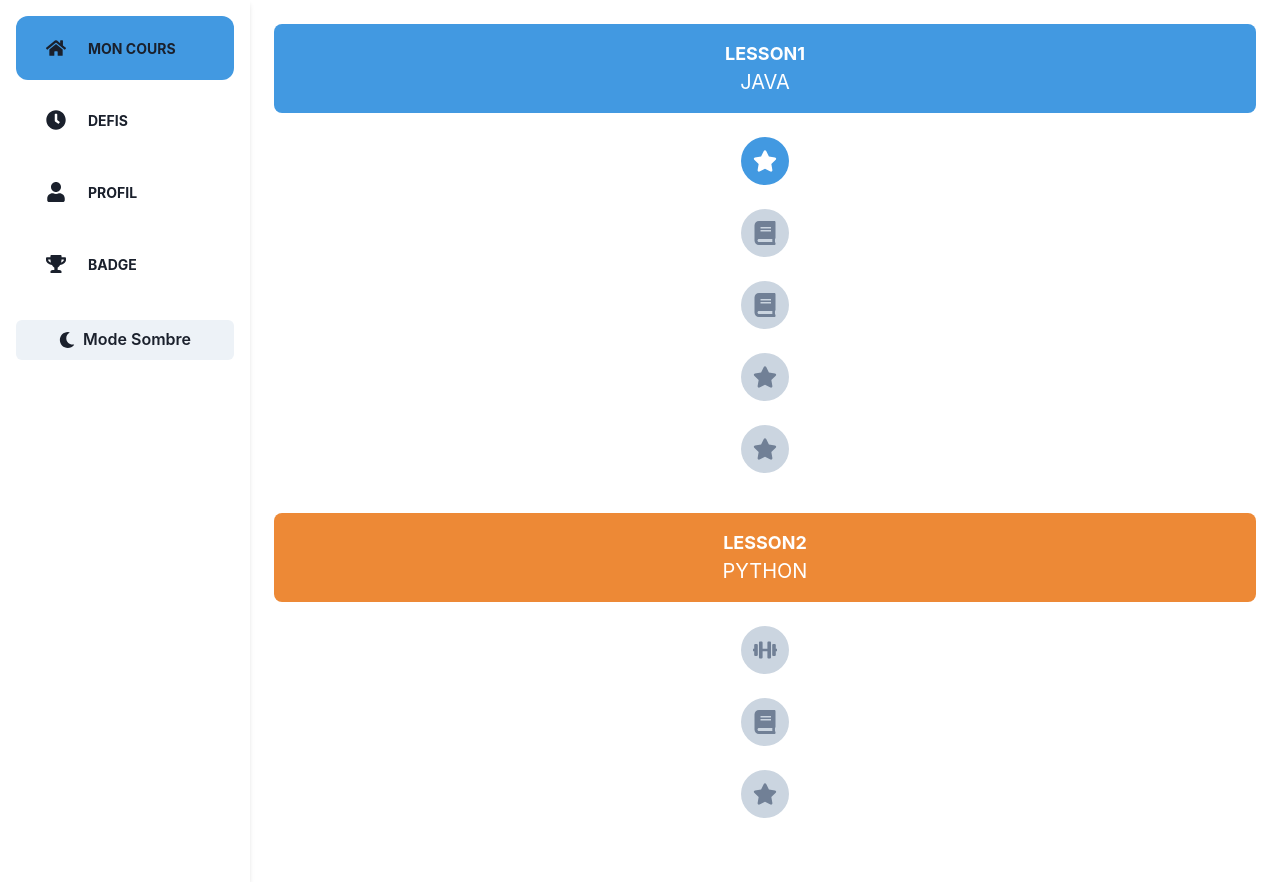
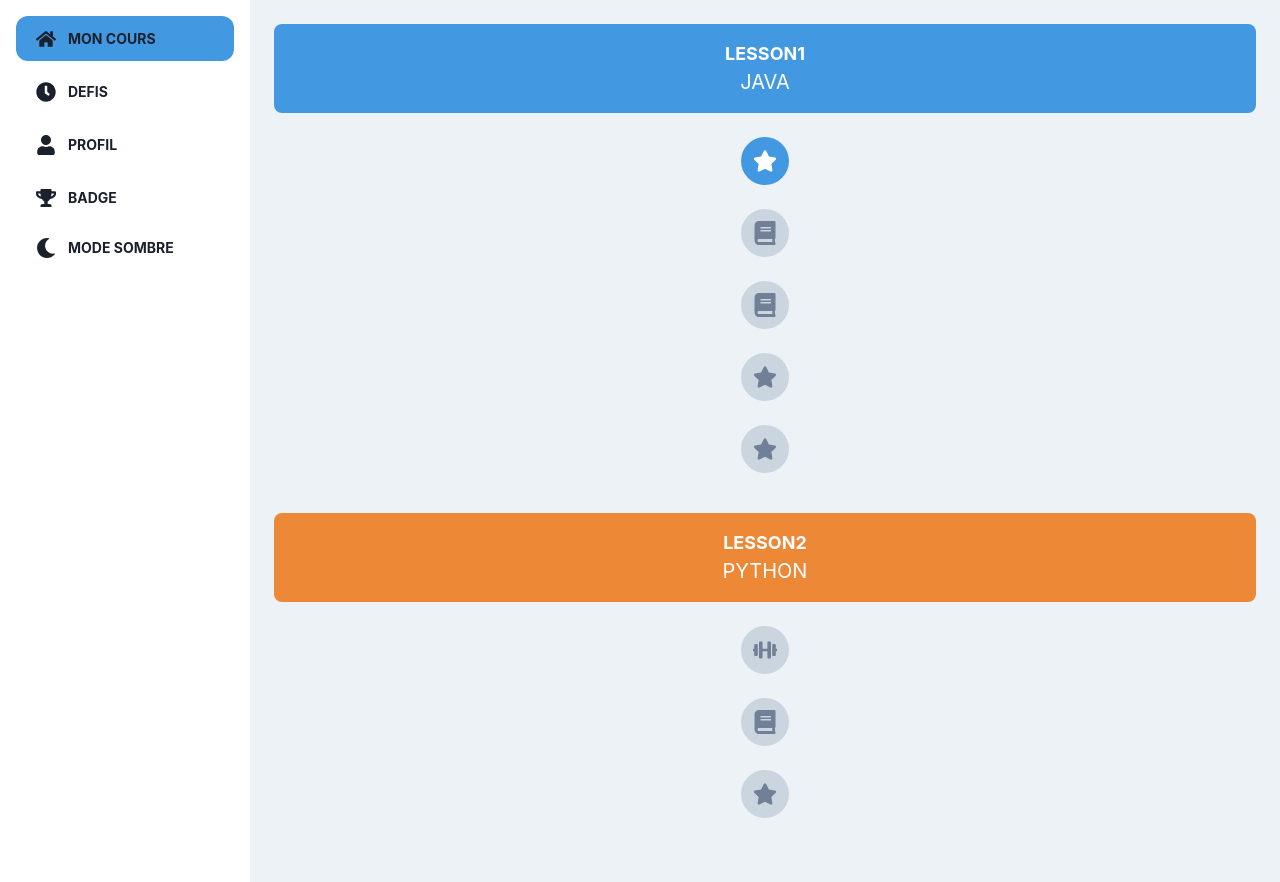
Before and after one commit to Matias1512/Projet_file_rouge_FRONT, a React (Vite) app in the folder devClass/: page / in a window 1280 px wide. Built offline with nearby package versions, Linux system fonts and the light colour scheme.

Commit message:
change color

```diff
--- a/devClass/src/components/Lessons.jsx
+++ b/devClass/src/components/Lessons.jsx
@@ -21,7 +21,7 @@ const pathLessons = [
 const Lessons = () => {
   const [hoveredItem, setHoveredItem] = useState(null);
   return (
-    <Box minH="100vh" p={6} display="flex" flexDirection="column" alignItems="center">
+    <Box minH="100vh" p={6} display="flex" flexDirection="column" alignItems="center" bg={useColorModeValue("gray.100", "v")}>
       {pathLessons.map((lesson) => {
         const exercises = pathExercice.filter(ex => ex.idLesson === lesson.id);
         return (
--- a/devClass/src/components/NavBar.jsx
+++ b/devClass/src/components/NavBar.jsx
@@ -1,9 +1,11 @@
 import { Box, VStack, Link, IconButton, Text, Flex, useColorModeValue, Button, useColorMode, Icon } from "@chakra-ui/react";
 import { FaHome, FaClock, FaDumbbell, FaTrophy, FaGift, FaShoppingBag, FaUser, FaPlus, FaSun, FaMoon } from "react-icons/fa";
 
-const NavItem = ({ href, icon, label, active, color }) => (
-  <Link
+const NavItem = ({ href, icon, label, active, color, onClick }) => (
+    <Flex
+        as={href ? Link : Button}
         href={href}
+        onClick={onClick}
         display="flex"
         alignItems="center"
         gap={3}
@@ -16,17 +18,12 @@ const NavItem = ({ href, icon, label, active, color }) => (
         bg={active ? "blue.400" : "transparent"}
         color={active ? "light" : color}
         _hover={{ bg: "gray.100", color: "gray.700" }}
+        width="100%"
+        justifyContent="flex-start"
     >
-    <IconButton
-      aria-label={label}
-      icon={icon}
-      size="md"
-      variant="ghost"
-      borderRadius="lg"
-      color={color}
-    />
+        <Icon as={icon} boxSize={5} color={color} />
         <Text>{label}</Text>
-  </Link>
+    </Flex>
 );
 
 const NavBar = () => {
@@ -37,13 +34,16 @@ const NavBar = () => {
   return (
     <Box as="nav" w="250px" minH="100vh" p={4} boxShadow="md" bg={colorMode} color={textColor}>
       <VStack spacing={2} align="stretch">
-        <NavItem href="#" icon={<FaHome size={20} />} label="MON COURS" active color={textColor} />
-        <NavItem href="#" icon={<FaClock size={20} />} label="DEFIS" color={textColor} />
-        <NavItem href="#" icon={<FaUser size={20} />} label="PROFIL" color={textColor} />
-        <NavItem href="#" icon={<FaTrophy size={20} />} label="BADGE" color={textColor} />
-        <Button onClick={toggleColorMode} mt={4} leftIcon={<Icon as={colorMode === "light" ? FaMoon : FaSun} />}>
-        {colorMode === "light" ? "Mode Sombre" : "Mode Lumière"}
-        </Button>
+        <NavItem href="#" icon={FaHome} label="MON COURS" active color={textColor} />
+        <NavItem href="#" icon={FaClock} label="DEFIS" color={textColor} />
+        <NavItem href="#" icon={FaUser} label="PROFIL" color={textColor} />
+        <NavItem href="#" icon={FaTrophy} label="BADGE" color={textColor} />
+        <NavItem
+          onClick={toggleColorMode}
+          icon={colorMode === "light" ? FaMoon : FaSun}
+          label={colorMode === "light" ? "MODE SOMBRE" : "MODE LUMIERE"}
+          color={textColor}
+        />
       </VStack>
     </Box>
   );
```
Lines whose indentation alone changed are shown as unchanged.
